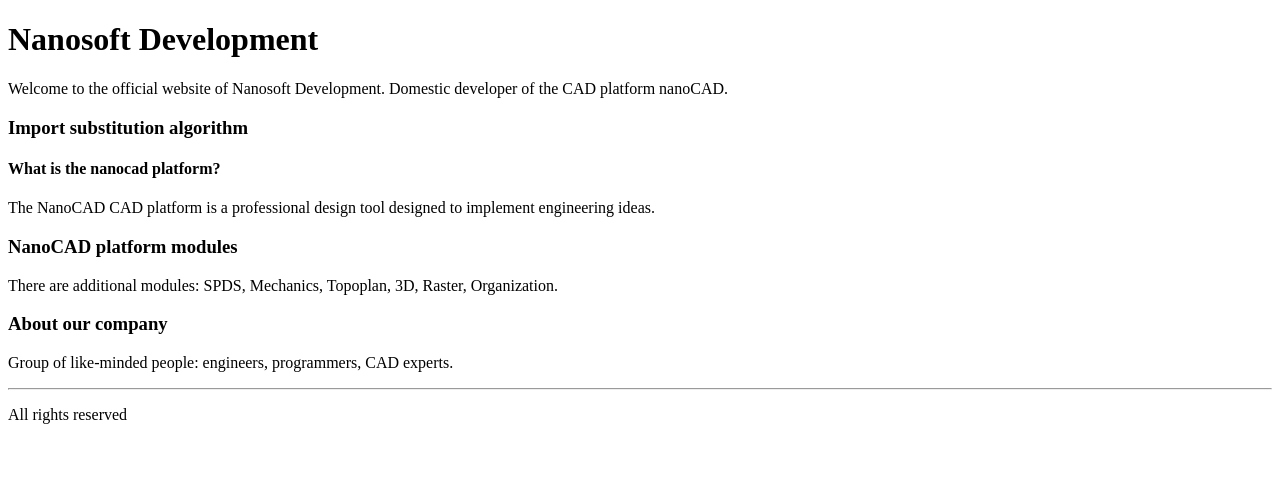
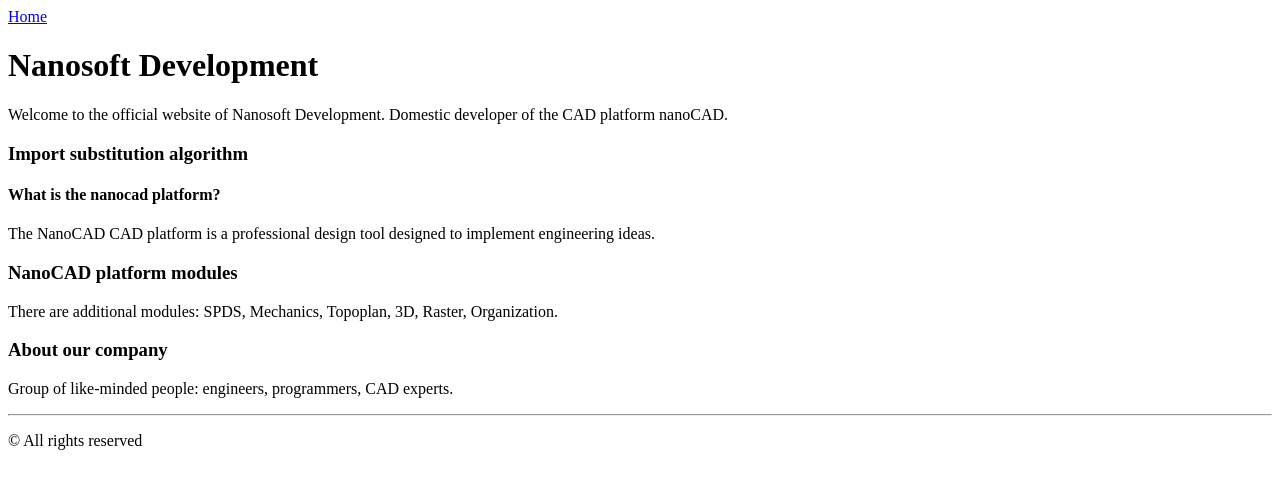
Before and after one commit to C0deT1m/first-course, a plain HTML site: page index.html in a window 1280 px wide. Drawn offline with Linux system fonts and the light colour scheme.

Commit message:
end of first project

```diff
--- a/index.html
+++ b/index.html
@@ -9,6 +9,7 @@
 </head>
 
 <body>
+    <a href="index.html">Home</a>
     <h1>Nanosoft Development</h1>
     <p> Welcome to the official website of Nanosoft Development. Domestic developer of the CAD platform nanoCAD.</p>
     <h3>Import substitution algorithm</h3>
@@ -19,7 +20,7 @@
     <h3>About our company</h3>
     <p>Group of like-minded people: engineers, programmers, CAD experts.</p>
     <hr>
-    <p>All rights reserved</p>
+    <p>&copy; All rights reserved</p>
 </body>
 
 </html>
```
